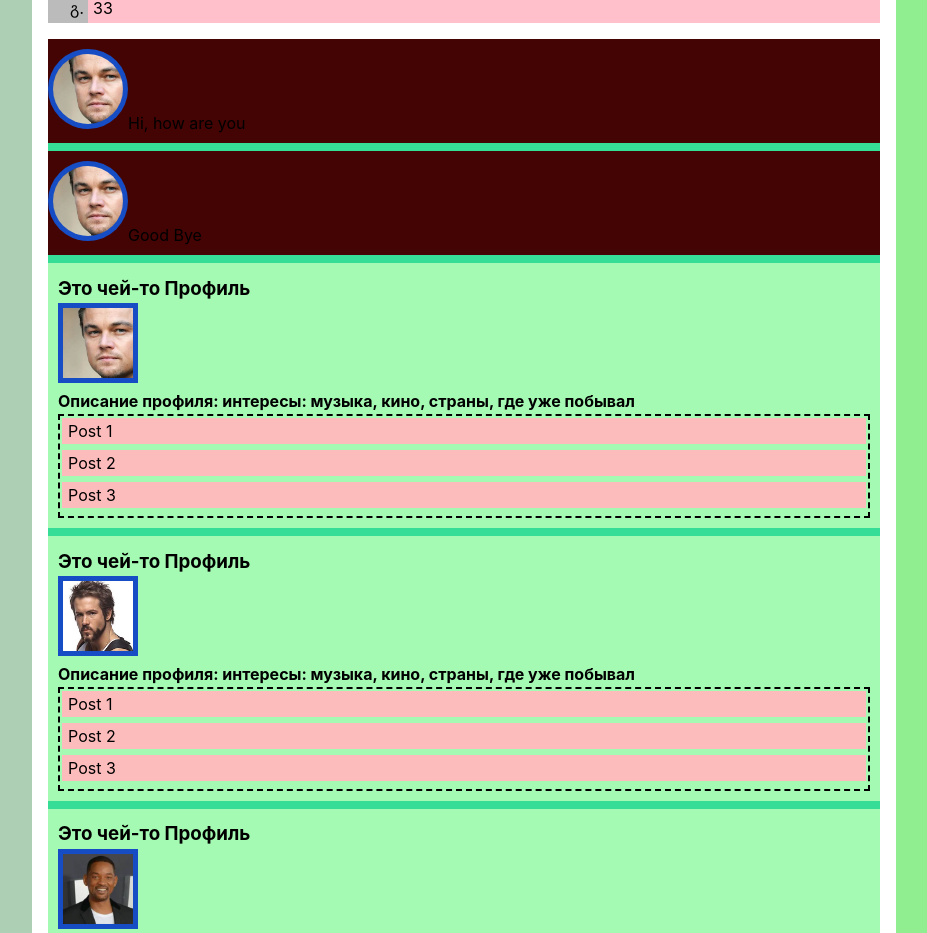
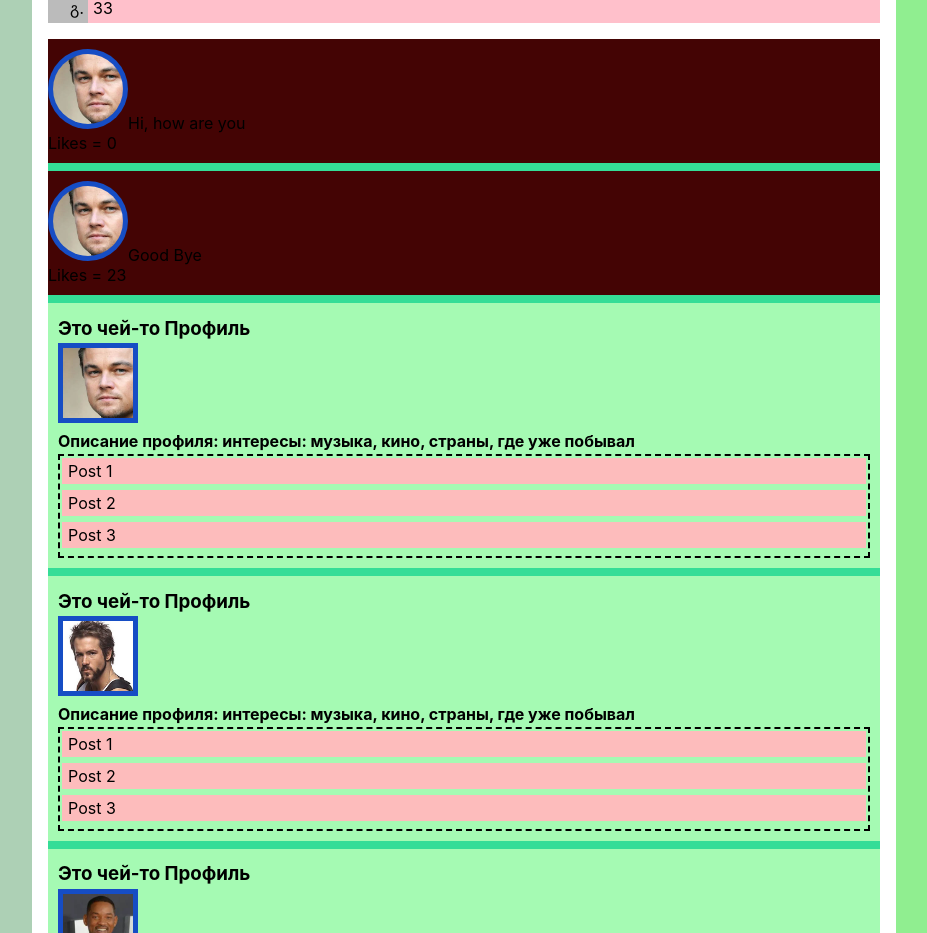
Before and after one commit to SergSmith64/social-react, a React (Create React App) app in the folder social/: page / in a window 1280 px wide. Shown: the part 777-1710 px from the top of the page, without its empty margins (176-1103 px from the left). Built offline with nearby package versions, Linux system fonts and the light colour scheme.

Commit message:
feat: add like counter

```diff
--- a/social/src/components/main/post.js
+++ b/social/src/components/main/post.js
@@ -8,6 +8,7 @@ const Post = (props) => {
 		<div className={classes.post__wrapper}>
 			<img src={logo__1} className={classes.ava} alt="avatar" />
 			{props.message}
+			<div>Likes = {props.likesCount} </div>
 		</div>
 	)
 }
--- a/social/src/components/main/profile.js
+++ b/social/src/components/main/profile.js
@@ -13,8 +13,8 @@ const Profile = () => {
 		// <div className="profile__wrapper">
 		<div className={classes.profile__wrapper}>
 
-			<Post message='Hi, how are you' />
-			<Post message="Good Bye" />
+			<Post message='Hi, how are you' likesCount='0' />
+			<Post message="Good Bye" likesCount='23' />
 
 			{/* <div className="profile__item"> */}
 			<div className={classes.profile__item}>
```
Lines whose indentation alone changed are shown as unchanged.
